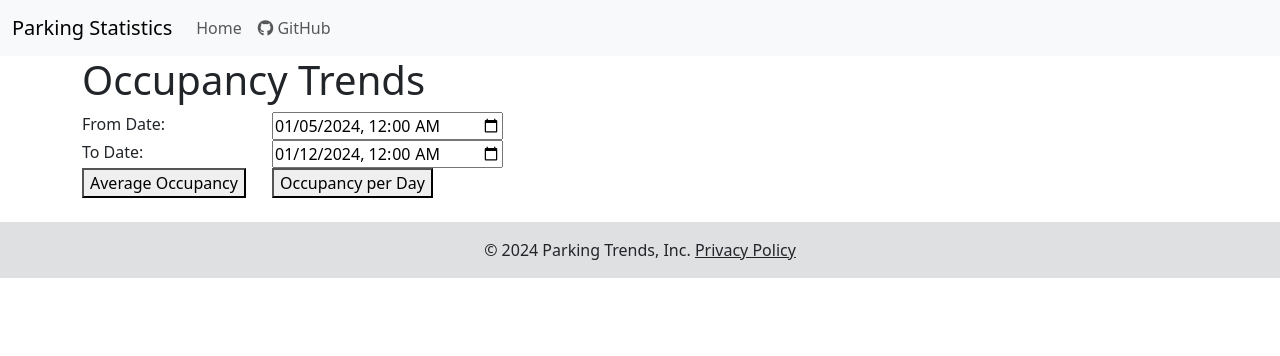
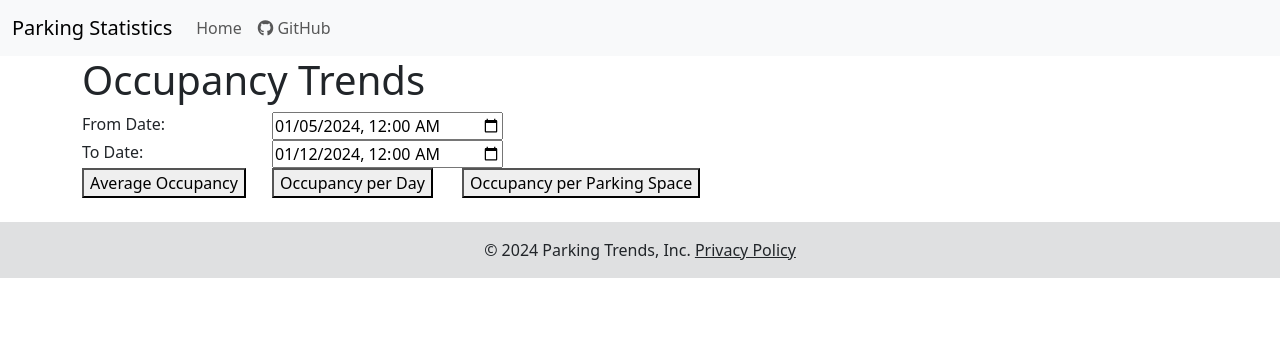
Before and after one commit to eglisi1/car_parking, a Flask app: page / in a window 1280 px wide. Shown: the top 356 px of the page. Run offline with Flask 3, Linux system fonts and the light colour scheme; parts of the project's set-up code (start-up, migrations or seed data) failed here and were passed over.

Commit message:
add ouccpancy per parkinglot

```diff
--- a/src/visual_analytics/app.py
+++ b/src/visual_analytics/app.py
@@ -34,5 +34,13 @@ def occupancy_per_day() -> str:
     base64_plot = analysis_service.occupancy_per_day(date_from, date_to)
     return render_template("occupancy_per_day_result.html", plot_url=base64_plot)
 
+@app.route("/occupancy_hours_by_parkingspace")
+def occupancy_hours_by_parkingspace() -> str:
+    logger.debug(f"/occupancy_hours_by_parkingspace called with args {request.args}")
+    date_from = util_service.parse_date(request.args.get("date_from", type=str), datetime.today() - timedelta(days=7))
+    date_to = util_service.parse_date(request.args.get("date_to", type=str), datetime.today())
+    base64_plot = analysis_service.occupancy_hours_by_parkingspace(date_from, date_to)
+    return render_template("occupancy_hours_by_parkingspace_result.html", plot_url=base64_plot)
+
 if __name__ == "__main__":
     app.run(debug=True)
--- a/src/visual_analytics/templates/index.html
+++ b/src/visual_analytics/templates/index.html
@@ -31,6 +31,10 @@ Home
             <div class="col-2">
                 <button type="button" onclick="submitForm('/occupancy_per_day')">Occupancy per Day</button>
             </div>
+            <div class="col-3">
+                <button type="button" onclick="submitForm('/occupancy_hours_by_parkingspace')">Occupancy per Parking
+                    Space</button>
+            </div>
         </div>
     </form>
 </div>
```
Also changed, not shown: src/visual_analytics/services/analysis_service.py (+15 -0 lines), src/visual_analytics/services/plot_service.py (+10 -0 lines), src/visual_analytics/templates/occupancy_hours_by_parkingspace_result.html (added, +12 -0 lines).
